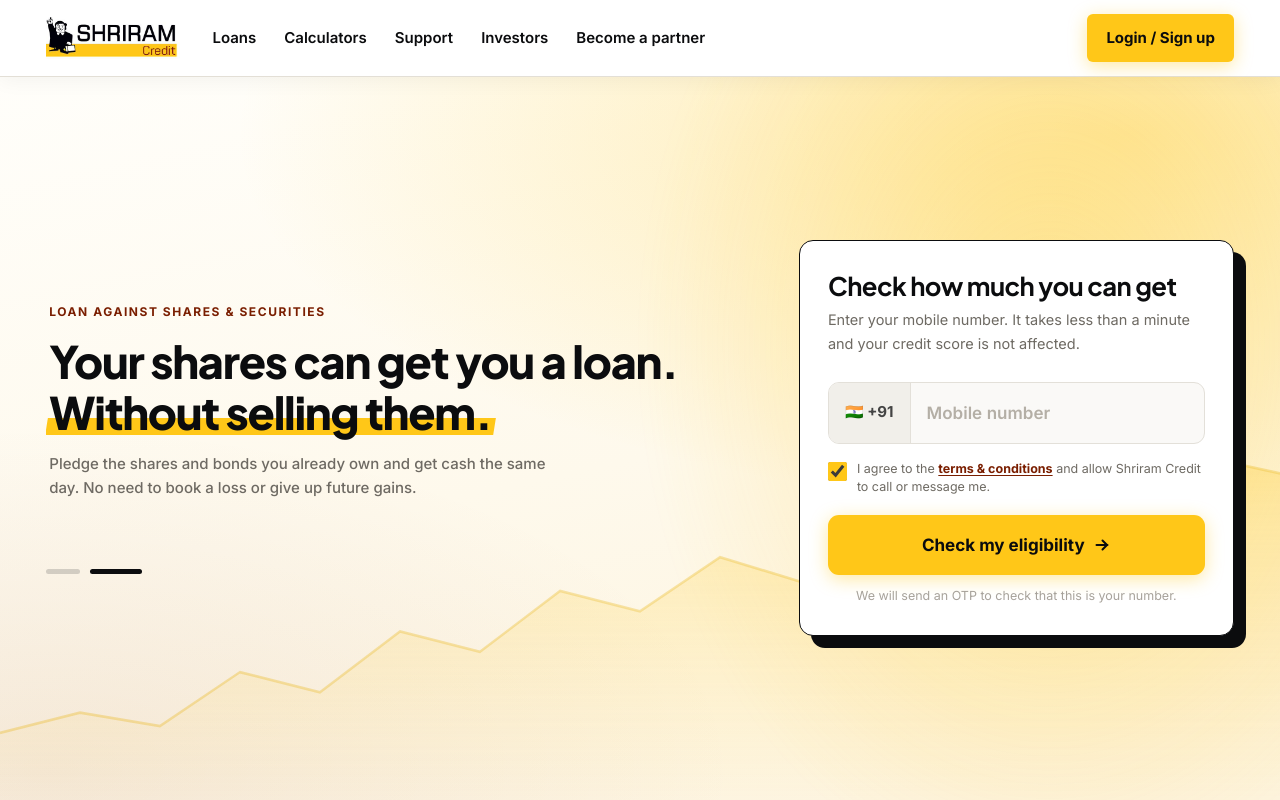
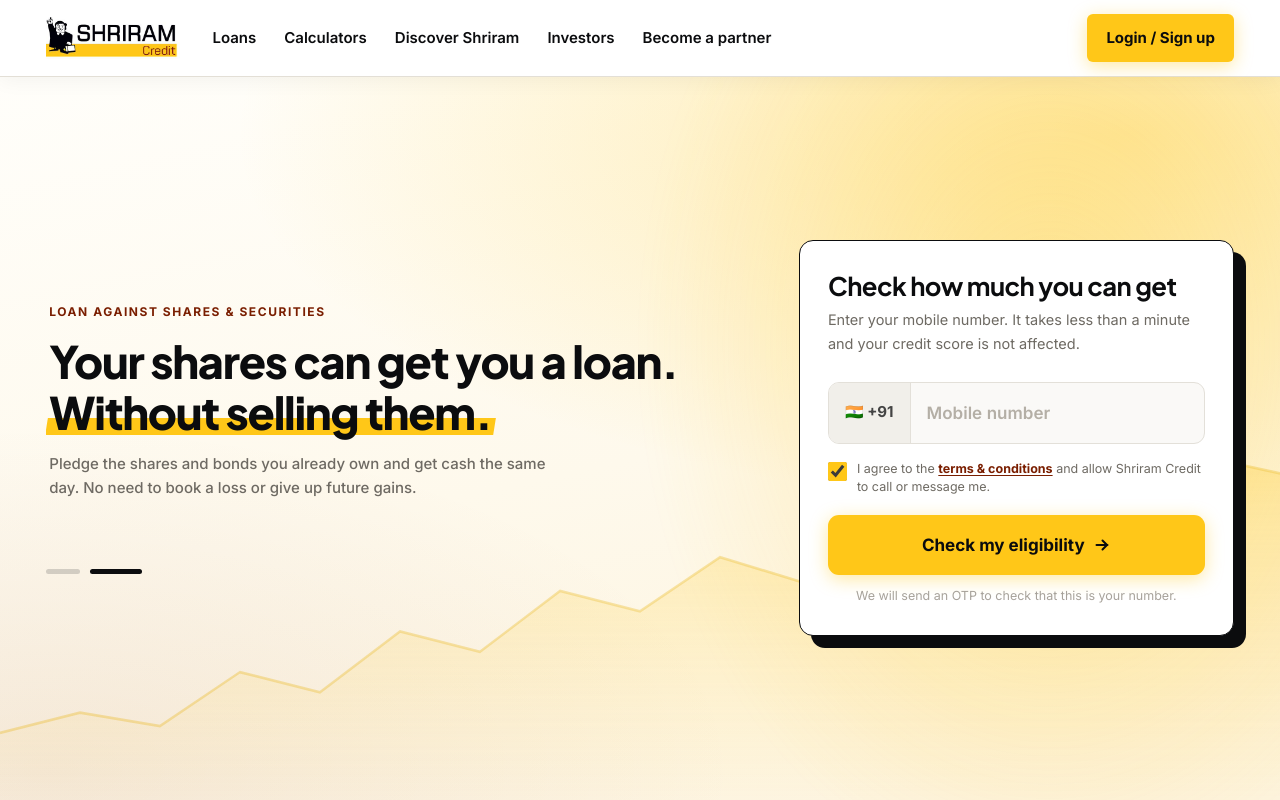
Before and after one commit to hariprasath15799/Claude-projects, a Next.js app in the folder web/: page / in a window 1280 px wide. Shown: the top 800 px of the page. Built offline with nearby package versions, Linux system fonts and the light colour scheme; no server answers.

Commit message:
Rename header nav link from Support to Discover Shriram

```diff
--- a/web/components/Header.tsx
+++ b/web/components/Header.tsx
@@ -15,7 +15,7 @@
         <nav className="main" aria-label="Primary">
           <a href="#products">Loans</a>
           <a href="#calculators">Calculators</a>
-          <a href="#faq">Support</a>
+          <a href="#faq">Discover Shriram</a>
           <a href="#investors">Investors</a>
           <a href="#partner">Become a partner</a>
         </nav>
```
